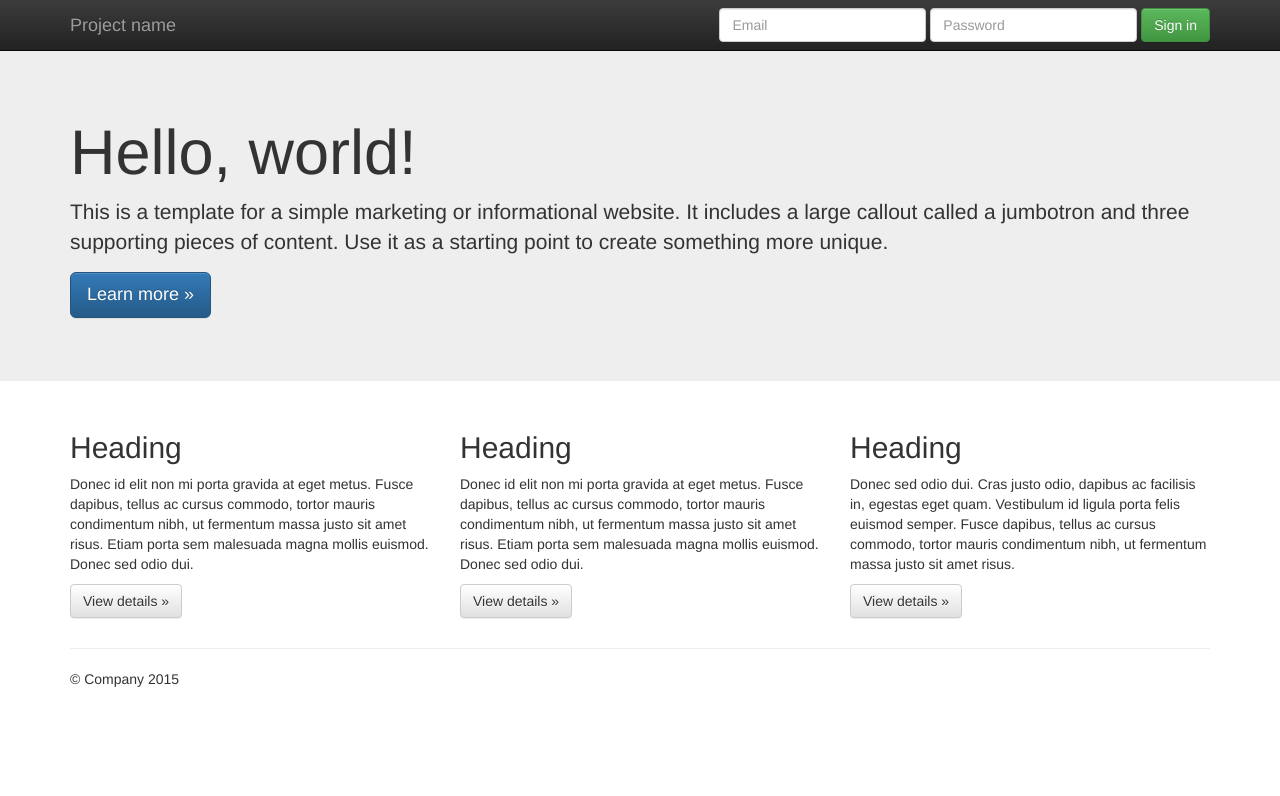
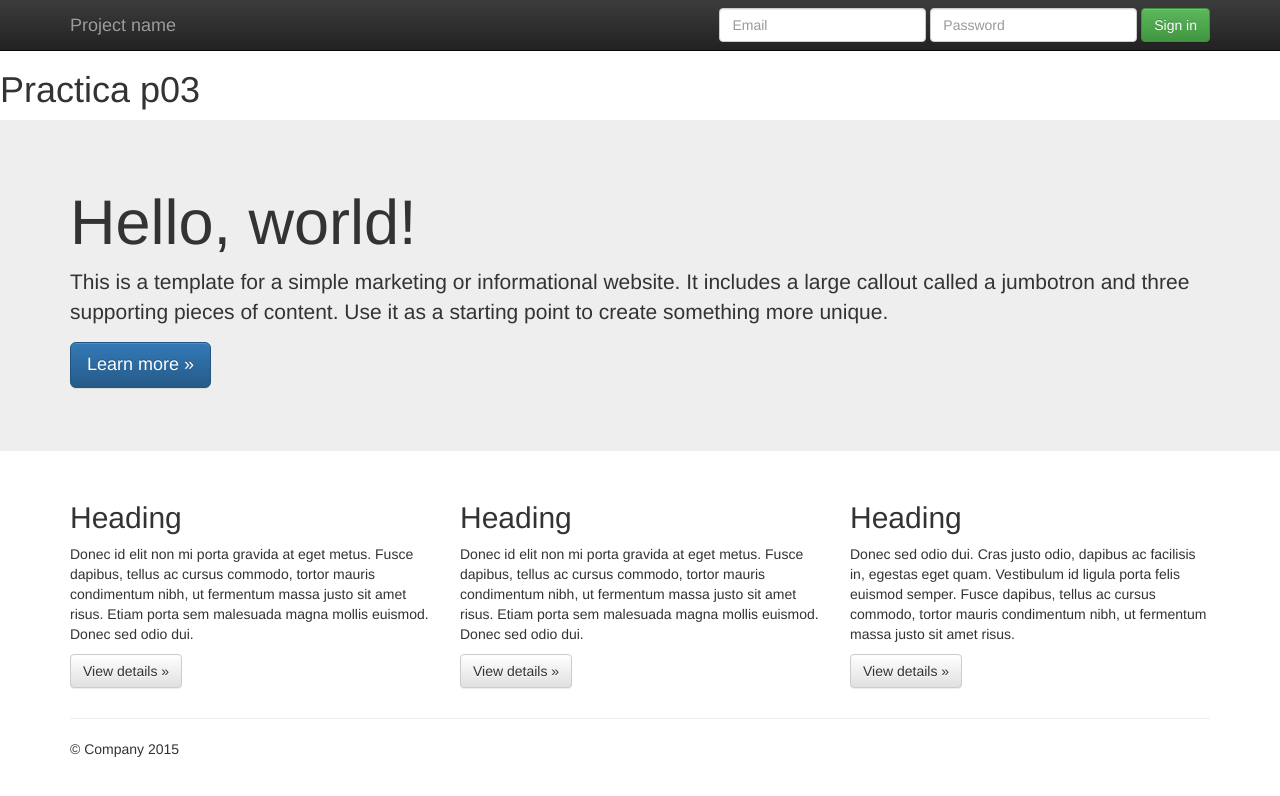
Before and after one commit to preguntitas/severo-ed-git, a plain HTML site: page index.html in a window 1280 px wide. Drawn offline with nearby package versions, Linux system fonts and the light colour scheme.

Commit message:
Inserting h1 tag in index

```diff
--- a/index.html
+++ b/index.html
@@ -7,6 +7,7 @@
         <meta charset="utf-8">
         <meta http-equiv="X-UA-Compatible" content="IE=edge,chrome=1">
         <title>Practica p03</title>
+        <h1>Practica p03</h1>
         <meta name="description" content="">
         <meta name="viewport" content="width=device-width, initial-scale=1">
         <link rel="apple-touch-icon" href="apple-touch-icon.png">
```
